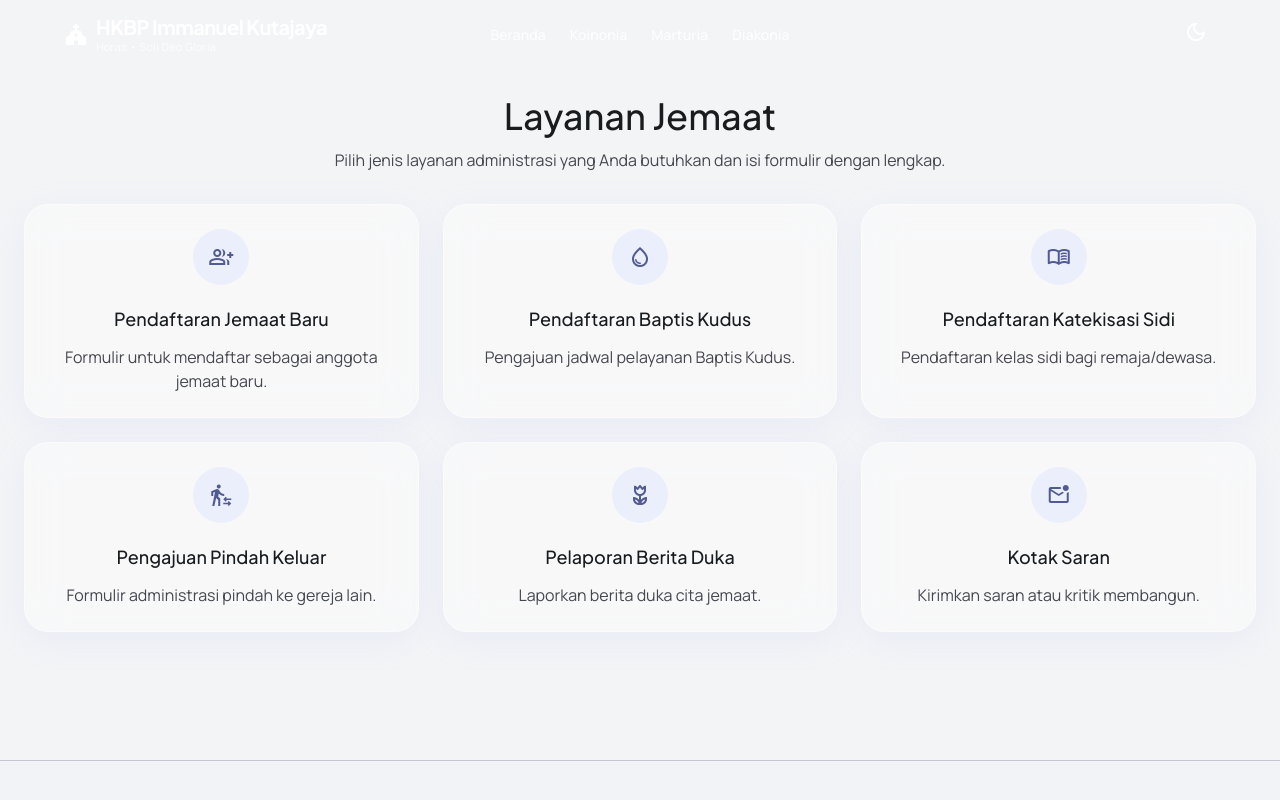
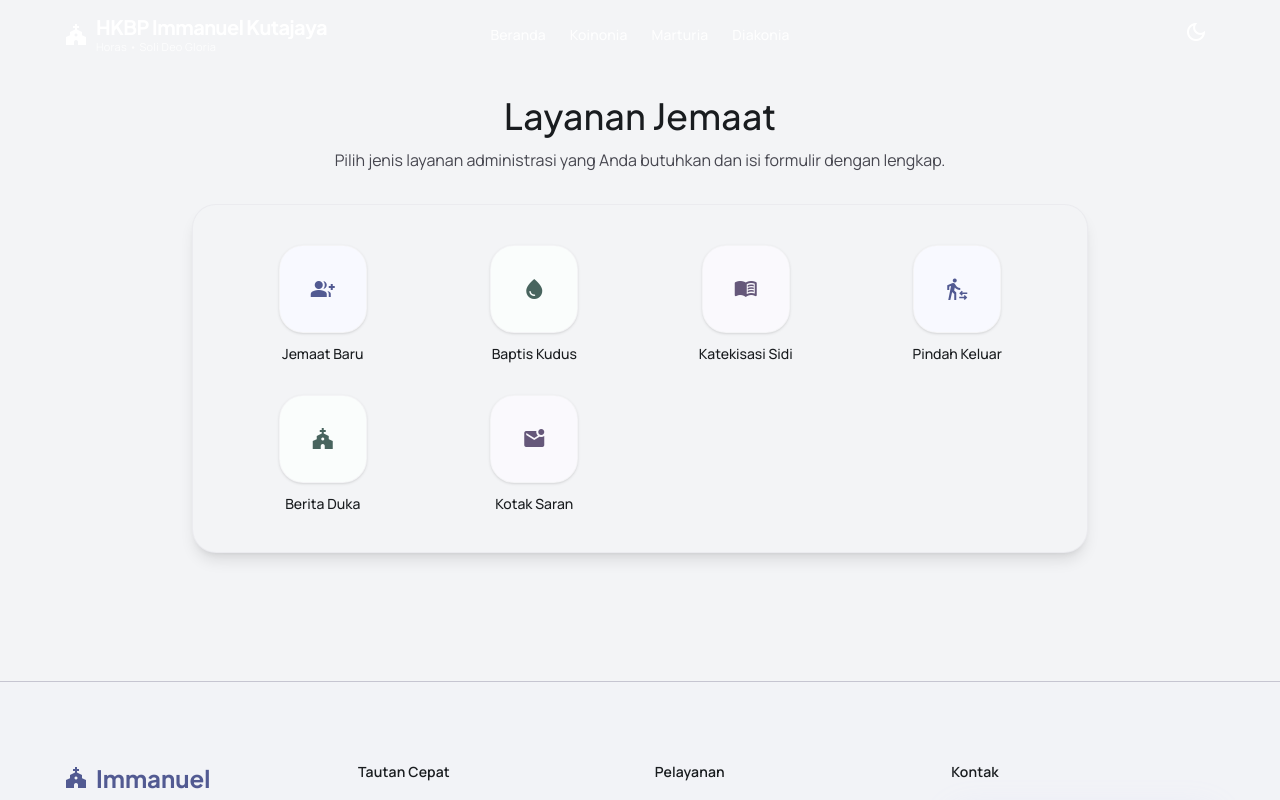
Before and after one commit to davidp16/ImmanuelWeb, a React (Vite) app: page /layanan in a window 1280 px wide. Shown: the top 800 px of the page. Built offline with nearby package versions, Linux system fonts and the light colour scheme.

Commit message:
tambah fitur bibel dan perbaiki UI layanan jemaat

```diff
--- a/src/App.jsx
+++ b/src/App.jsx
@@ -9,10 +9,12 @@ import ActivityDetailPage from './pages/ActivityDetailPage'
 import BiblePage from './pages/BiblePage'
 import BukuEndePage from './pages/BukuEndePage'
 import KidungJemaatPage from './pages/KidungJemaatPage'
+import ScrollToTop from './components/ScrollToTop'
 
 function App() {
   return (
     <Router>
+      <ScrollToTop />
       <Routes>
         <Route path="/" element={<HomePage />} />
         <Route path="/alkitab" element={<BiblePage />} />
--- /dev/null
+++ b/src/components/ScrollToTop.jsx
@@ -0,0 +1,12 @@
+import { useEffect } from 'react';
+import { useLocation } from 'react-router-dom';
+
+export default function ScrollToTop() {
+  const { pathname } = useLocation();
+
+  useEffect(() => {
+    window.scrollTo(0, 0);
+  }, [pathname]);
+
+  return null;
+}
--- a/src/pages/ServicesPage.jsx
+++ b/src/pages/ServicesPage.jsx
@@ -3,12 +3,12 @@ import TopNavBar from '../components/TopNavBar';
 import Footer from '../components/Footer';
 
 const servicesList = [
-  { id: 'new-member', title: 'Pendaftaran Jemaat Baru', icon: 'group_add', description: 'Formulir untuk mendaftar sebagai anggota jemaat baru.' },
-  { id: 'baptism', title: 'Pendaftaran Baptis Kudus', icon: 'water_drop', description: 'Pengajuan jadwal pelayanan Baptis Kudus.' },
-  { id: 'catechism', title: 'Pendaftaran Katekisasi Sidi', icon: 'menu_book', description: 'Pendaftaran kelas sidi bagi remaja/dewasa.' },
-  { id: 'move-out', title: 'Pengajuan Pindah Keluar', icon: 'transfer_within_a_station', description: 'Formulir administrasi pindah ke gereja lain.' },
-  { id: 'obituary', title: 'Pelaporan Berita Duka', icon: 'deceased', description: 'Laporkan berita duka cita jemaat.' },
-  { id: 'suggestion', title: 'Kotak Saran', icon: 'mark_email_unread', description: 'Kirimkan saran atau kritik membangun.' },
+  { id: 'new-member', title: 'Jemaat Baru', icon: 'group_add', color: 'text-primary', bg: 'bg-primary-container/20', description: 'Formulir untuk mendaftar sebagai anggota jemaat baru.' },
+  { id: 'baptism', title: 'Baptis Kudus', icon: 'water_drop', color: 'text-secondary', bg: 'bg-secondary-container/20', description: 'Pengajuan jadwal pelayanan Baptis Kudus.' },
+  { id: 'catechism', title: 'Katekisasi Sidi', icon: 'menu_book', color: 'text-tertiary', bg: 'bg-tertiary-container/20', description: 'Pendaftaran kelas sidi bagi remaja/dewasa.' },
+  { id: 'move-out', title: 'Pindah Keluar', icon: 'transfer_within_a_station', color: 'text-primary', bg: 'bg-primary-container/20', description: 'Formulir administrasi pindah ke gereja lain.' },
+  { id: 'obituary', title: 'Berita Duka', icon: 'church', color: 'text-secondary', bg: 'bg-secondary-container/20', description: 'Laporkan berita duka cita jemaat.' },
+  { id: 'suggestion', title: 'Kotak Saran', icon: 'mark_email_unread', color: 'text-tertiary', bg: 'bg-tertiary-container/20', description: 'Kirimkan saran atau kritik membangun.' },
 ];
 
 export default function ServicesPage() {
@@ -140,20 +140,27 @@ export default function ServicesPage() {
         </div>
 
         {!activeForm ? (
-          <div className="grid grid-cols-1 sm:grid-cols-2 lg:grid-cols-3 gap-4 sm:gap-6">
+          <div className="max-w-4xl mx-auto bg-surface-container-lowest sm:bg-surface rounded-3xl p-6 sm:p-10 shadow-sm sm:shadow-lg border border-outline-variant/15 sm:border-outline-variant/20">
+            <div className="grid grid-cols-3 sm:grid-cols-4 gap-6 sm:gap-8 justify-items-center">
               {servicesList.map((service) => (
                 <div
                   key={service.id}
                   onClick={() => setActiveForm(service.id)}
-                className="glass-panel p-6 rounded-2xl sm:rounded-3xl cursor-pointer hover:scale-[1.02] transition-transform duration-300 border border-outline-variant/20 flex flex-col items-center text-center gap-3 bg-surface-container hover:bg-surface-container-high"
+                  className="flex flex-col items-center gap-3 group outline-none cursor-pointer"
                 >
-                <div className="w-14 h-14 rounded-full bg-primary-container/20 text-primary flex items-center justify-center mb-2">
-                  <span className="material-symbols-outlined text-[28px]">{service.icon}</span>
+                  <div className={`w-[72px] h-[72px] sm:w-[88px] sm:h-[88px] rounded-[1.15rem] sm:rounded-3xl bg-surface-container-lowest border border-outline-variant/20 shadow-sm flex items-center justify-center group-hover:shadow-md group-hover:-translate-y-1 transition-all duration-300 relative overflow-hidden`}>
+                    <div className={`absolute inset-0 ${service.bg} opacity-50`}></div>
+                    <span className={`material-symbols-outlined icon-fill text-[32px] sm:text-[40px] ${service.color} relative z-10`}>
+                      {service.icon}
+                    </span>
                   </div>
-                <h3 className="font-headline-md text-lg text-on-surface">{service.title}</h3>
-                <p className="font-body-sm text-on-surface-variant">{service.description}</p>
+
+                  <span className="font-label-md text-[12px] sm:text-[14px] text-on-surface font-medium text-center leading-tight px-1 max-w-[90px] sm:max-w-[110px]">
+                    {service.title}
+                  </span>
                 </div>
               ))}
+            </div>
           </div>
         ) : (
           <div className="max-w-2xl mx-auto glass-panel p-6 sm:p-8 rounded-3xl border border-outline-variant/20 bg-surface-container">
```
Lines whose indentation alone changed are shown as unchanged.
